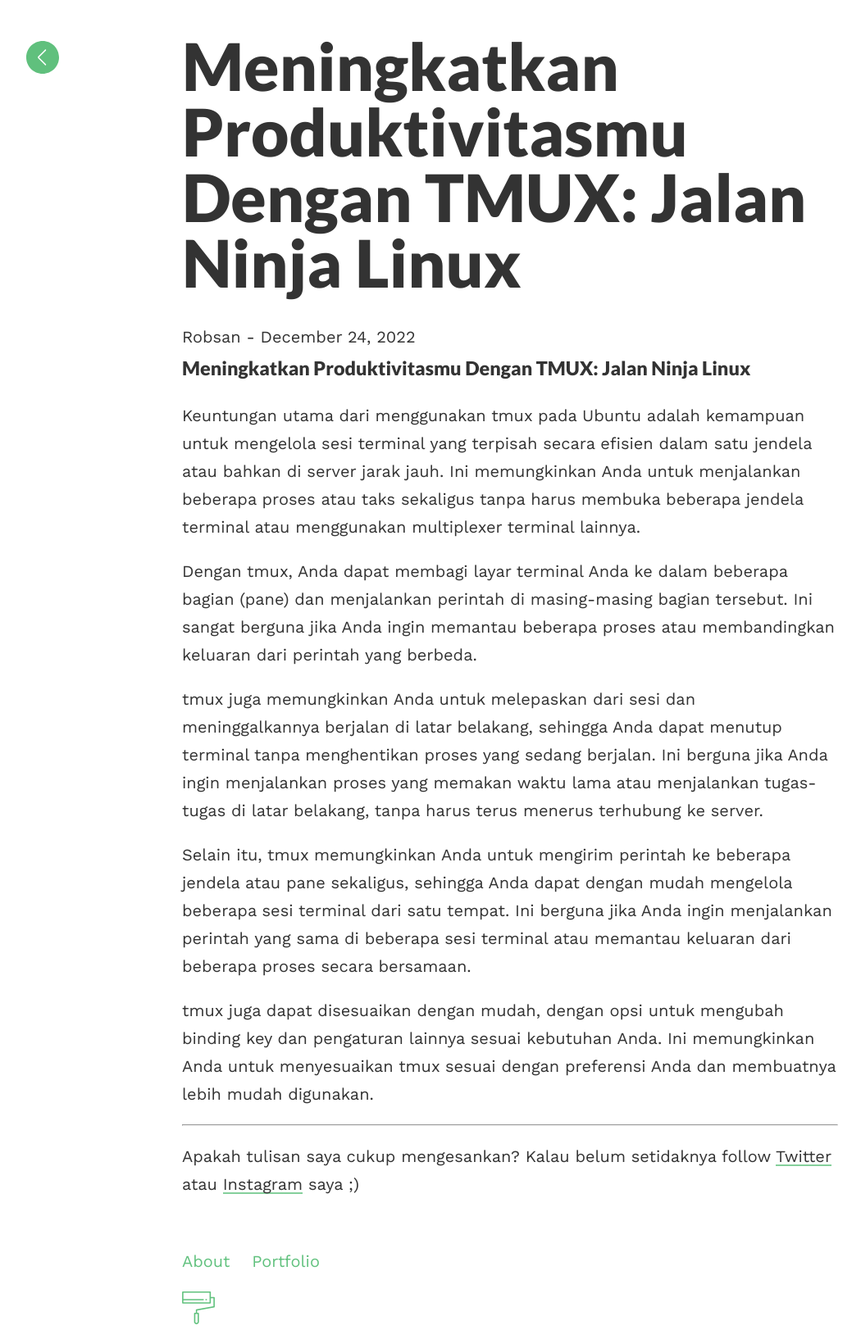
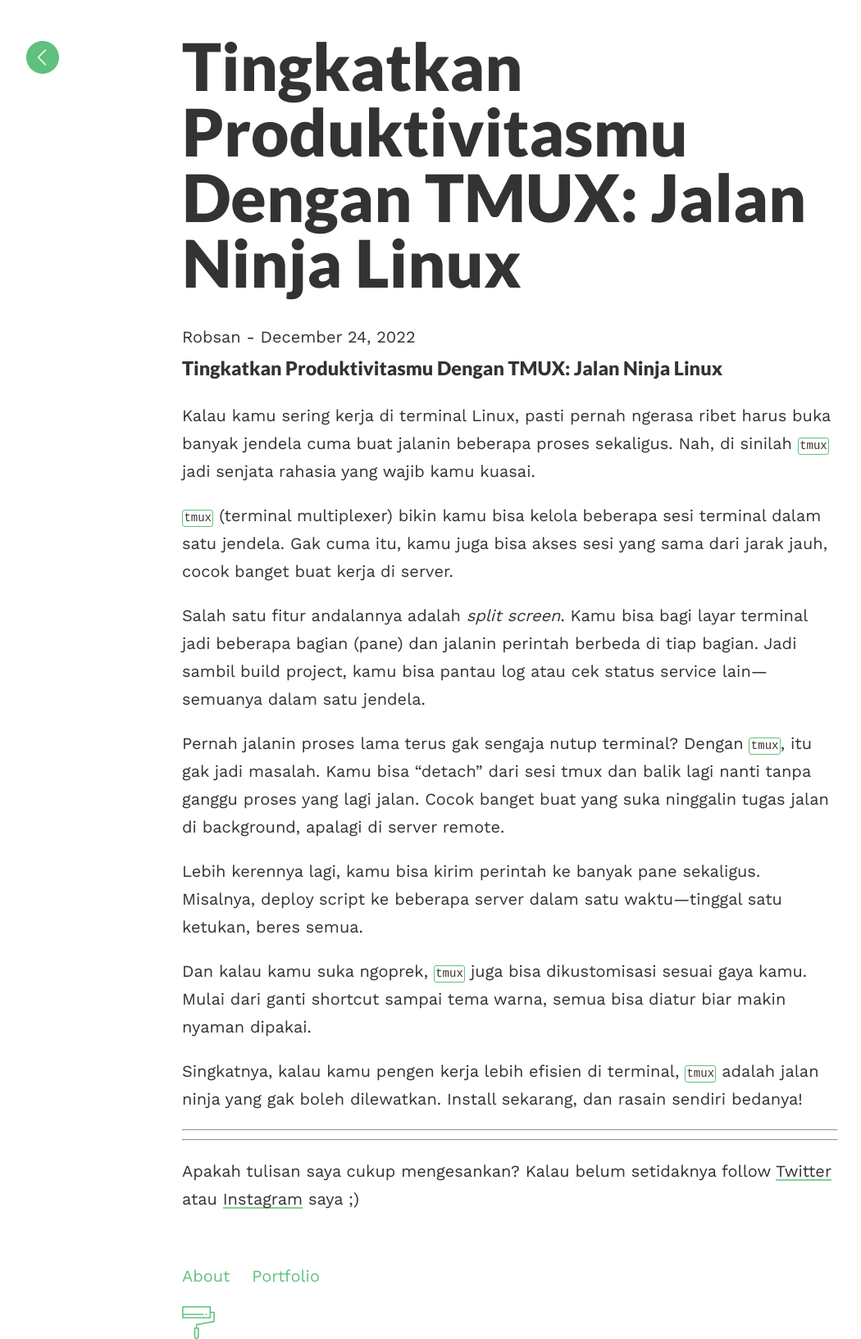
Before and after one commit to jankerzone/jankerzone.github.io, a Jekyll site: the page built from _posts/2022-12-24-mengenal_tmux.md, in a window 1280 px wide. Shown: the whole page at 82% size, without its empty margins (18-1068 px from the left). Built offline with Jekyll 4.4.1, drawn with Linux system fonts in a browser that asks for light colours; comment, search, counter and statistics services are not loaded.

Commit message:
Edit artikel TMUX biar lebih kece

```diff
--- a/_posts/2022-12-24-mengenal_tmux.md
+++ b/_posts/2022-12-24-mengenal_tmux.md
@@ -1,18 +1,24 @@
 ---
 layout: post
-title:  "Meningkatkan Produktivitasmu dengan TMUX: Jalan Ninja Linux"
+title:  "Tingkatkan Produktivitasmu dengan TMUX: Jalan Ninja Linux"
 date:   2022-12-24 09:00:00 +0530
 comments: true
 ---
 
-### Meningkatkan Produktivitasmu dengan TMUX: Jalan Ninja Linux
+### Tingkatkan Produktivitasmu dengan TMUX: Jalan Ninja Linux
 
-Keuntungan utama dari menggunakan tmux pada Ubuntu adalah kemampuan untuk mengelola sesi terminal yang terpisah secara efisien dalam satu jendela atau bahkan di server jarak jauh. Ini memungkinkan Anda untuk menjalankan beberapa proses atau taks sekaligus tanpa harus membuka beberapa jendela terminal atau menggunakan multiplexer terminal lainnya.
+Kalau kamu sering kerja di terminal Linux, pasti pernah ngerasa ribet harus buka banyak jendela cuma buat jalanin beberapa proses sekaligus. Nah, di sinilah `tmux` jadi senjata rahasia yang wajib kamu kuasai.
 
-Dengan tmux, Anda dapat membagi layar terminal Anda ke dalam beberapa bagian (pane) dan menjalankan perintah di masing-masing bagian tersebut. Ini sangat berguna jika Anda ingin memantau beberapa proses atau membandingkan keluaran dari perintah yang berbeda.
+`tmux` (terminal multiplexer) bikin kamu bisa kelola beberapa sesi terminal dalam satu jendela. Gak cuma itu, kamu juga bisa akses sesi yang sama dari jarak jauh, cocok banget buat kerja di server.
 
-tmux juga memungkinkan Anda untuk melepaskan dari sesi dan meninggalkannya berjalan di latar belakang, sehingga Anda dapat menutup terminal tanpa menghentikan proses yang sedang berjalan. Ini berguna jika Anda ingin menjalankan proses yang memakan waktu lama atau menjalankan tugas-tugas di latar belakang, tanpa harus terus menerus terhubung ke server.
+Salah satu fitur andalannya adalah *split screen*. Kamu bisa bagi layar terminal jadi beberapa bagian (pane) dan jalanin perintah berbeda di tiap bagian. Jadi sambil build project, kamu bisa pantau log atau cek status service lain—semuanya dalam satu jendela.
 
-Selain itu, tmux memungkinkan Anda untuk mengirim perintah ke beberapa jendela atau pane sekaligus, sehingga Anda dapat dengan mudah mengelola beberapa sesi terminal dari satu tempat. Ini berguna jika Anda ingin menjalankan perintah yang sama di beberapa sesi terminal atau memantau keluaran dari beberapa proses secara bersamaan.
+Pernah jalanin proses lama terus gak sengaja nutup terminal? Dengan `tmux`, itu gak jadi masalah. Kamu bisa "detach" dari sesi tmux dan balik lagi nanti tanpa ganggu proses yang lagi jalan. Cocok banget buat yang suka ninggalin tugas jalan di background, apalagi di server remote.
 
-tmux juga dapat disesuaikan dengan mudah, dengan opsi untuk mengubah binding key dan pengaturan lainnya sesuai kebutuhan Anda. Ini memungkinkan Anda untuk menyesuaikan tmux sesuai dengan preferensi Anda dan membuatnya lebih mudah digunakan.
+Lebih kerennya lagi, kamu bisa kirim perintah ke banyak pane sekaligus. Misalnya, deploy script ke beberapa server dalam satu waktu—tinggal satu ketukan, beres semua.
+
+Dan kalau kamu suka ngoprek, `tmux` juga bisa dikustomisasi sesuai gaya kamu. Mulai dari ganti shortcut sampai tema warna, semua bisa diatur biar makin nyaman dipakai.
+
+Singkatnya, kalau kamu pengen kerja lebih efisien di terminal, `tmux` adalah jalan ninja yang gak boleh dilewatkan. Install sekarang, dan rasain sendiri bedanya!
+
+---
```
